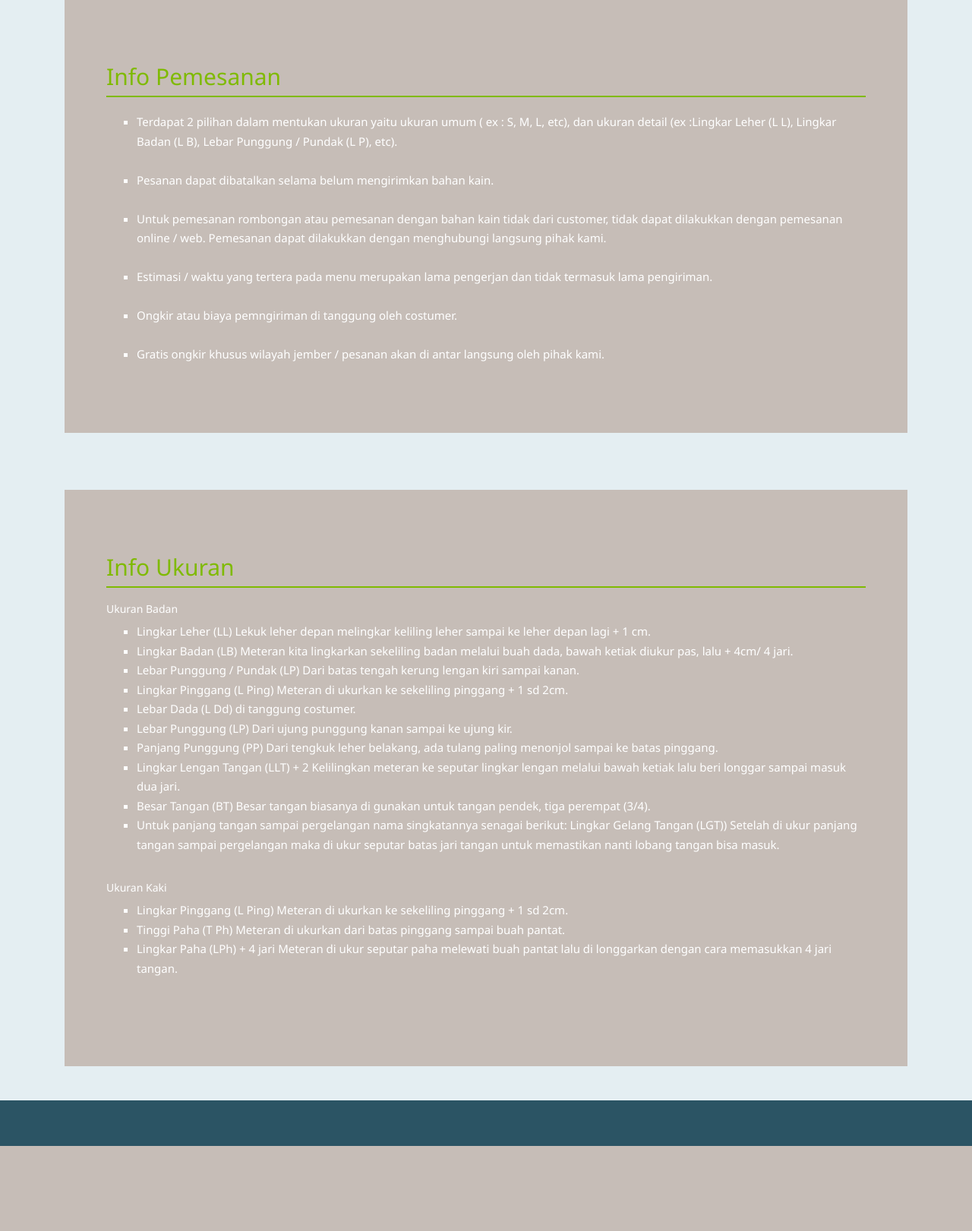
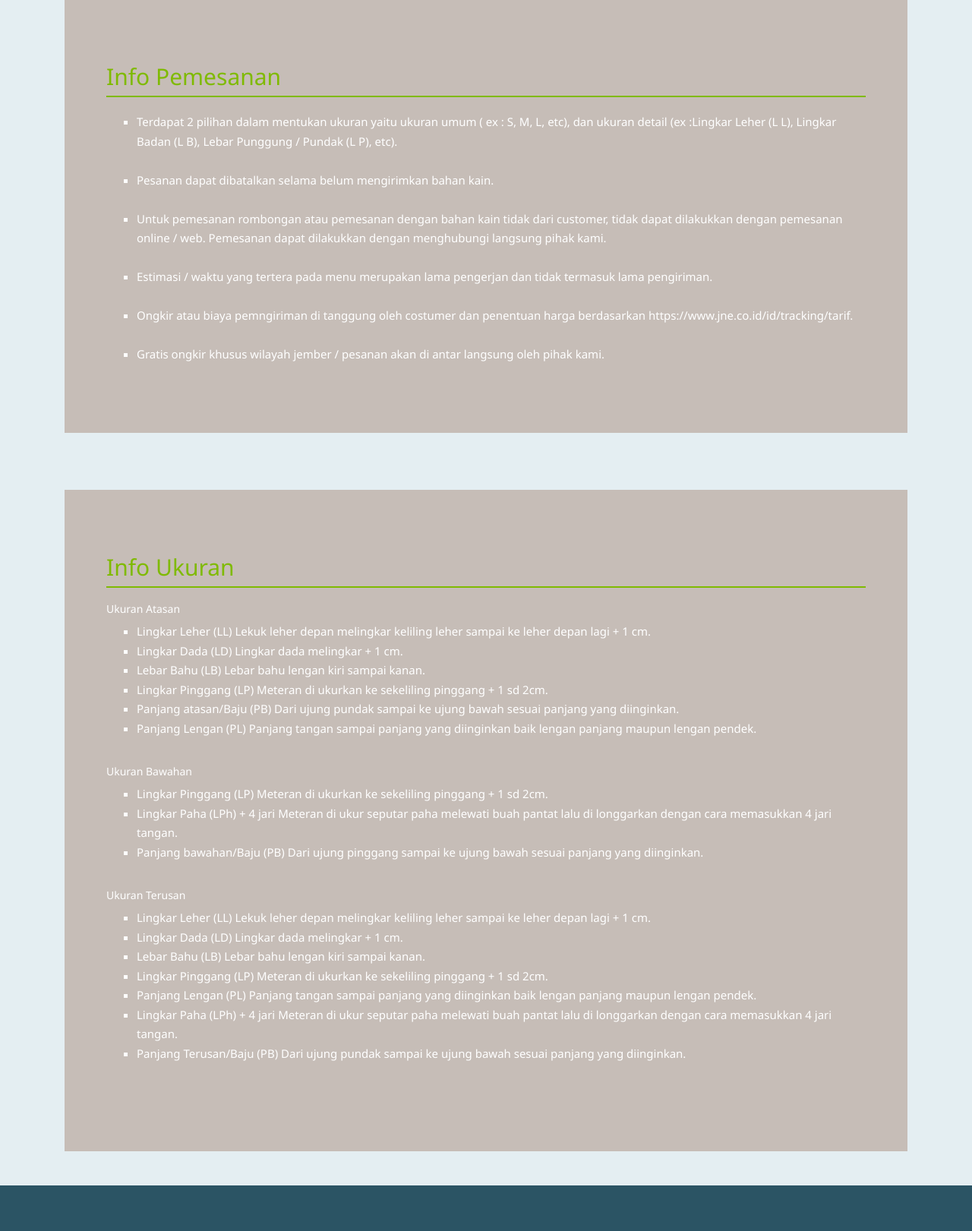
Before and after one commit to annisa0505/Tugas-akhir, a PHP site: page /info.php in a window 1280 px wide. Shown: the part 151-1772 px from the top of the page at 76% size. Before the commit the page ends 1660 px from the top, so only its background shows below. Run offline with PHP 8.4, Linux system fonts and the light colour scheme.

Commit message:
Add files via upload

```diff
--- a/info.php
+++ b/info.php
@@ -30,10 +30,10 @@
 			</div>
 			<div class="collapse navbar-collapse">
 			  <ul class="nav navbar-nav">
-				<li><a href="index.html">Home</a></li>
-				<li><a href="promo.html">Promo</a></li>
-				<li class="active"><a href="info.html">Info</a></li>
-				<li><a href="contact.html">Contact</a></li>
+				<li><a href="home.php">Home</a></li>
+				<li><a href="promo.php">Promo</a></li>
+				<li class="active"><a href="info.php">Info</a></li>
+				<li><a href="contact.php">Contact</a></li>
 			  </ul>
 			  <ul class="nav navbar-nav navbar-sub pull-right">
 				<li><a href="#">Register</a></li>
@@ -58,7 +58,7 @@
 					  <li> Pesanan dapat dibatalkan selama belum mengirimkan bahan kain.</li><br>
 					  <li> Untuk pemesanan rombongan atau pemesanan dengan bahan kain tidak dari customer, tidak dapat dilakukkan dengan pemesanan online / web. Pemesanan dapat dilakukkan dengan menghubungi langsung pihak kami.</li><br>
 					  <li> Estimasi / waktu yang tertera pada menu merupakan lama pengerjan dan tidak termasuk lama pengiriman.</li><br>
-					  <li> Ongkir atau biaya pemngiriman di tanggung oleh costumer.</li><br>
+					  <li> Ongkir atau biaya pemngiriman di tanggung oleh costumer dan penentuan harga berdasarkan https://www.jne.co.id/id/tracking/tarif.</li><br>
 					  <li> Gratis ongkir khusus wilayah jember / pesanan akan di antar langsung oleh pihak kami.</li><br>
 					</ul>
 				</div>
@@ -70,24 +70,30 @@
 			<div class="col-md-12">
 				<div class="block2 block-grey">
 				<h2 class="page-header heading-secondary-a">Info Ukuran </h2>
-				 <h5> Ukuran Badan </h5>
+				 <h5> Ukuran Atasan </h5>
 					<ul>
 					  <li> Lingkar Leher (LL)  Lekuk leher depan melingkar keliling leher sampai ke leher depan lagi + 1 cm.</li>
-					  <li> Lingkar Badan (LB) Meteran kita lingkarkan sekeliling badan melalui buah dada, bawah ketiak diukur pas, lalu + 4cm/ 4 jari.</li>
-					  <li> Lebar Punggung / Pundak (LP) Dari batas tengah kerung lengan kiri sampai kanan.</li>
-					  <li> Lingkar Pinggang (L Ping) Meteran di ukurkan ke sekeliling pinggang + 1 sd 2cm.</li>
-					  <li> Lebar Dada (L Dd) di tanggung costumer.</li>
-					  <li> Lebar Punggung (LP) Dari ujung punggung kanan sampai ke ujung kir.</li>
-					  <li> Panjang Punggung (PP) Dari tengkuk leher belakang, ada tulang  paling menonjol sampai ke batas pinggang.</li>
-					  <li> Lingkar Lengan Tangan (LLT) + 2 Kelilingkan meteran ke seputar  lingkar lengan melalui bawah ketiak lalu beri longgar sampai masuk dua jari.</li>
-					  <li> Besar Tangan (BT) Besar tangan biasanya di gunakan untuk tangan pendek, tiga perempat (3/4).</li>
-					  <li> Untuk panjang tangan  sampai pergelangan nama singkatannya senagai berikut: Lingkar Gelang Tangan (LGT)) Setelah di ukur panjang tangan sampai pergelangan maka di ukur seputar batas jari tangan untuk memastikan nanti  lobang tangan bisa masuk.</li>
+					  <li> Lingkar Dada (LD)  Lingkar dada melingkar + 1 cm.</li>
+					  <li> Lebar Bahu (LB) Lebar bahu lengan kiri sampai kanan.</li>
+					  <li> Lingkar Pinggang (LP) Meteran di ukurkan ke sekeliling pinggang + 1 sd 2cm.</li>
+					  <li> Panjang atasan/Baju (PB)  Dari ujung pundak sampai ke ujung bawah sesuai panjang yang diinginkan.</li>
+					  <li> Panjang Lengan (PL) Panjang tangan sampai panjang yang diinginkan baik lengan panjang maupun lengan pendek.</li>
 					</ul><br>
-				<h5> Ukuran Kaki </h5>
+				<h5> Ukuran Bawahan </h5>
 					<ul>
-					  <li> Lingkar Pinggang (L Ping) Meteran di ukurkan ke sekeliling pinggang + 1 sd 2cm.</li>
-					  <li> Tinggi Paha (T Ph) Meteran di ukurkan dari batas pinggang sampai buah pantat.</li>
+					  <li> Lingkar Pinggang (LP) Meteran di ukurkan ke sekeliling pinggang + 1 sd 2cm.</li>
 					  <li> Lingkar Paha (LPh) + 4 jari Meteran  di ukur seputar paha melewati buah pantat lalu di longgarkan dengan cara memasukkan 4 jari tangan.</li>
+					  <li> Panjang bawahan/Baju (PB)  Dari ujung pinggang sampai ke ujung bawah sesuai panjang yang diinginkan.</li>
+					</ul><br>
+				<h5> Ukuran Terusan </h5>
+					<ul>
+						<li> Lingkar Leher (LL)  Lekuk leher depan melingkar keliling leher sampai ke leher depan lagi + 1 cm.</li>
+						<li> Lingkar Dada (LD)  Lingkar dada melingkar + 1 cm.</li>
+					  <li> Lebar Bahu (LB) Lebar bahu lengan kiri sampai kanan.</li>
+					  <li> Lingkar Pinggang (LP) Meteran di ukurkan ke sekeliling pinggang + 1 sd 2cm.</li>
+					  <li> Panjang Lengan (PL) Panjang tangan sampai panjang yang diinginkan baik lengan panjang maupun lengan pendek.</li>
+					  <li> Lingkar Paha (LPh) + 4 jari Meteran  di ukur seputar paha melewati buah pantat lalu di longgarkan dengan cara memasukkan 4 jari tangan.</li>
+					  <li> Panjang Terusan/Baju (PB)  Dari ujung pundak sampai ke ujung bawah sesuai panjang yang diinginkan.</li>
 					</ul><br><br>
 				</div>
 			</div>
```
Also changed, not shown: contact.php (+4 -4 lines), home.php (+4 -4 lines), promo.php (+4 -4 lines).
